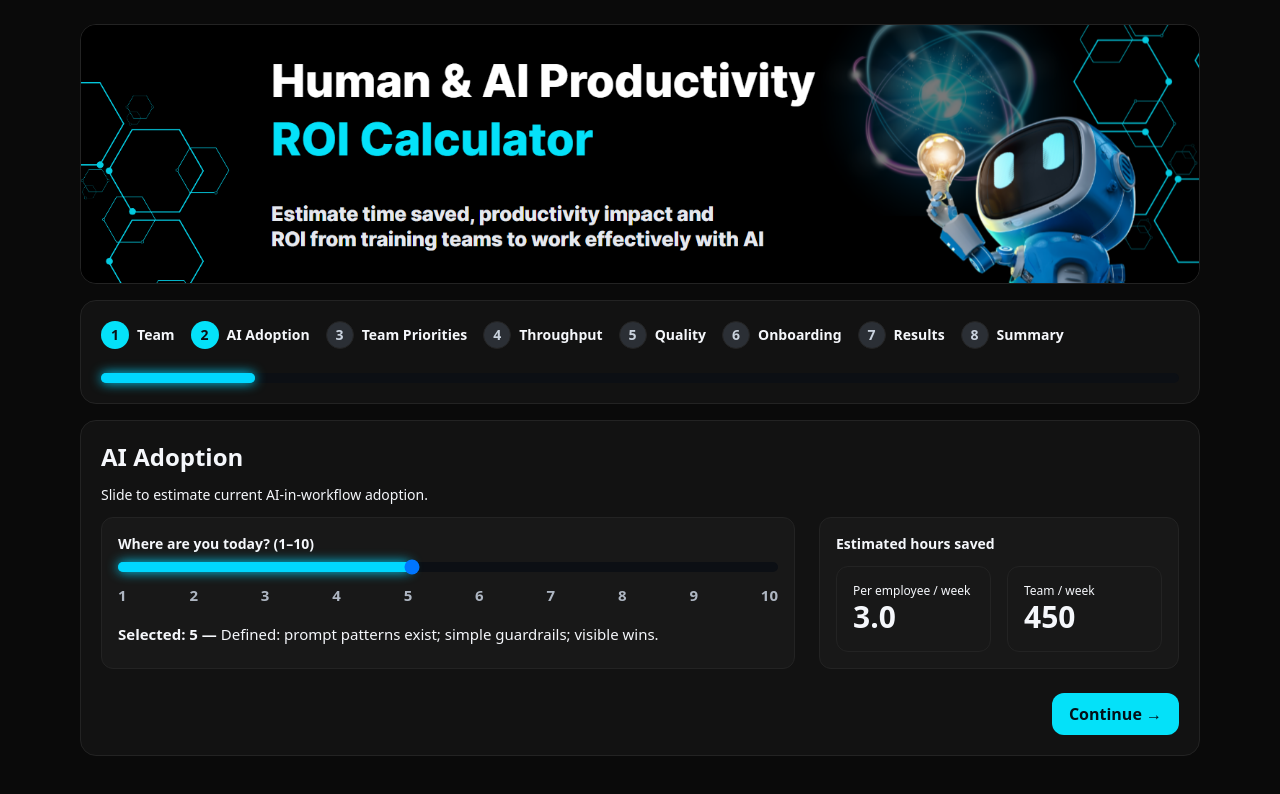
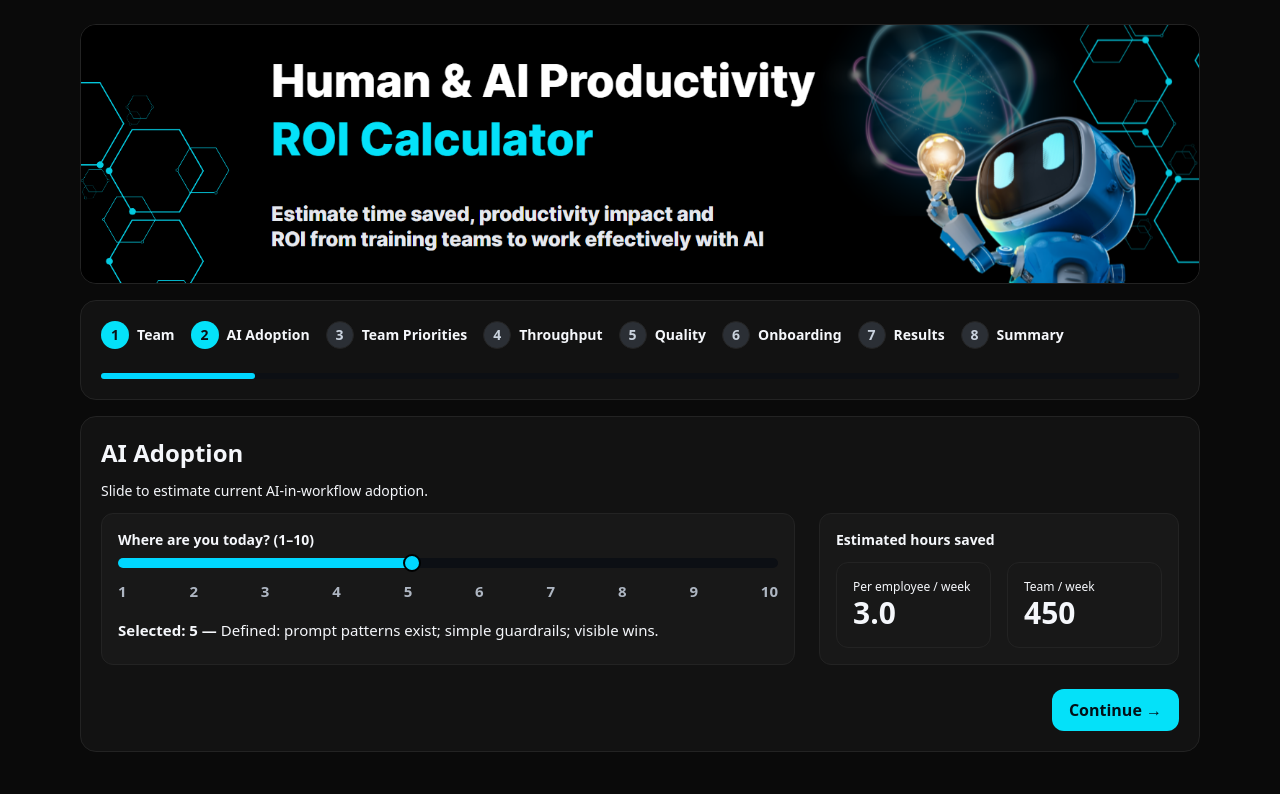
Before and after one commit to powerstephen/Managers-AI-Training-ROI, a Next.js app: page / in a window 1280 px wide. Both pictures are taken after a click on the button "Continue →". Shown: the top 794 px of the page. Built offline with nearby package versions, Linux system fonts and the light colour scheme.

Commit message:
Update page.tsx

```diff
--- a/app/page.tsx
+++ b/app/page.tsx
@@ -42,11 +42,11 @@ const PRIORITY_META: Record<PriorityKey, { label: string; blurb: string; default
 
 const AZURE = "#00D7FF";
 
-/* Tiny reusable KPI tile */
+/* KPI tile (value text size increased) */
 function Pill({ label, value }: { label: string; value: React.ReactNode }) {
   return (
     <div
-      className="rounded-2xl px-5 py-4 text-center"
+      className="rounded-2xl px-5 py-5 text-center"
       style={{
         background: "rgba(0,0,0,0.85)",
         borderBottom: `3px solid ${AZURE}`,
@@ -54,7 +54,8 @@ function Pill({ label, value }: { label: string; value: React.ReactNode }) {
       }}
     >
       <div className="text-sm opacity-80">{label}</div>
-      <div className="text-lg font-semibold mt-1">{value}</div>
+      {/* Bigger value text */}
+      <div className="mt-1 font-bold text-2xl md:text-3xl">{value}</div>
     </div>
   );
 }
@@ -265,6 +266,19 @@ export default function Page() {
   /* ---------- UI ---------- */
   return (
     <div className="min-h-screen" style={{ background: "var(--bg-page)", color: "var(--text)" }}>
+      {/* Global CSS just for range thumb (no styled-jsx) */}
+      <style>{`
+        input.range-vivid::-webkit-slider-thumb {
+          -webkit-appearance: none;
+          width: 18px; height: 18px; border-radius: 50%;
+          background: ${AZURE}; border: 2px solid #000; box-shadow: none;
+        }
+        input.range-vivid::-moz-range-thumb {
+          width: 18px; height: 18px; border-radius: 50%;
+          background: ${AZURE}; border: 2px solid #000; box-shadow: none;
+        }
+      `}</style>
+
       {/* HERO */}
       <div className="w-full max-w-6xl mx-auto px-4 pt-6">
         <img src="/hero.png" alt="AI at Work — Brainster" className="hero-img shadow-soft" />
@@ -283,13 +297,14 @@ export default function Page() {
               ))}
             </div>
             <div className="w-full mt-3">
-              <div className="rounded-full h-2.5 bg-[#0c0f14]">
+              {/* Thinner rail, no glow */}
+              <div className="rounded-full bg-[#0c0f14]" style={{ height: 6 }}>
                 <div
-                  className="h-2.5 rounded-full"
+                  className="rounded-full"
                   style={{
+                    height: 6,
                     width: `${visibleProgress}%`,
                     background: AZURE,
-                    boxShadow: `0 0 12px ${AZURE}, inset 0 0 4px ${AZURE}`,
                     transition: "width 150ms ease",
                   }}
                 />
@@ -351,7 +366,7 @@ export default function Page() {
                 <div className="card">
                   <label className="lbl mb-2">Where are you today? (1–10)</label>
 
-                  {/* rail + thumb aligned via inline styles (safe, no styled-jsx) */}
+                  {/* rail + vivid-azure thumb */}
                   <div className="relative" style={{ height: 18 }}>
                     <div
                       className="absolute left-0 right-0 top-1/2 -translate-y-1/2 rounded-full"
@@ -363,7 +378,6 @@ export default function Page() {
                         height: 10,
                         width: `${((adoption - 1) / 9) * 100}%`,
                         background: AZURE,
-                        boxShadow: `0 0 12px ${AZURE}, inset 0 0 4px ${AZURE}`,
                       }}
                     />
                     <input
@@ -372,7 +386,7 @@ export default function Page() {
                       max={10}
                       value={adoption}
                       onChange={(e) => setAdoption(parseInt(e.target.value, 10))}
-                      className="w-full"
+                      className="w-full range-vivid"
                       style={{
                         WebkitAppearance: "none",
                         appearance: "none",
@@ -474,7 +488,6 @@ export default function Page() {
               </div>
 
               <AggRow active={throughputAgg} onPick={(lvl) => applyAgg("throughput", lvl)} />
-
               <NavRow onBack={back} onNext={CONTINUE} />
             </div>
           )}
@@ -497,7 +510,6 @@ export default function Page() {
               </div>
 
               <AggRow active={retentionAgg} onPick={(lvl) => applyAgg("retention", lvl)} />
-
               <NavRow onBack={back} onNext={CONTINUE} />
             </div>
           )}
@@ -520,7 +532,6 @@ export default function Page() {
               </div>
 
               <AggRow active={upskillingAgg} onPick={(lvl) => applyAgg("upskilling", lvl)} />
-
               <NavRow onBack={back} onNext={CONTINUE} />
             </div>
           )}
@@ -542,7 +553,6 @@ export default function Page() {
               </div>
 
               <AggRow active={qualityAgg} onPick={(lvl) => applyAgg("quality", lvl)} />
-
               <NavRow onBack={back} onNext={CONTINUE} />
             </div>
           )}
@@ -564,7 +574,6 @@ export default function Page() {
               </div>
 
               <AggRow active={onboardingAgg} onPick={(lvl) => applyAgg("onboarding", lvl)} />
-
               <NavRow onBack={back} onNext={CONTINUE} />
             </div>
           )}
@@ -586,12 +595,11 @@ export default function Page() {
               </div>
 
               <AggRow active={costAgg} onPick={(lvl) => applyAgg("costAvoidance", lvl)} />
-
               <NavRow onBack={back} onNext={CONTINUE} />
             </div>
           )}
 
-          {/* RESULTS — 3 headline boxes */}
+          {/* RESULTS — 3 headline boxes (bigger text already applied via Pill) */}
           {stepKey === "results" && (
             <div>
               <h2 className="title">Results</h2>
@@ -639,7 +647,7 @@ export default function Page() {
             </div>
           )}
 
-          {/* SUMMARY — financial table + executive summary + CTA row */}
+          {/* SUMMARY */}
           {stepKey === "summary" && (
             <div>
               <h2 className="title">Summary</h2>
@@ -691,7 +699,7 @@ export default function Page() {
                         </span>
                       </td>
                     </tr>
-                    <tr className="">
+                    <tr>
                       <td className="py-2 px-3">Payback Period</td>
                       <td className="py-2 px-3 opacity-80">Investment ÷ Monthly Value</td>
                       <td className="py-2 px-3 text-right">{isFinite(paybackMonths) ? `${paybackMonths.toFixed(1)} months` : "—"}</td>
@@ -765,7 +773,7 @@ export default function Page() {
   );
 }
 
-/* --- Tiny presentational helpers (no styled-jsx needed) --- */
+/* --- Presentational helpers --- */
 function AggRow({
   active,
   onPick,
```
